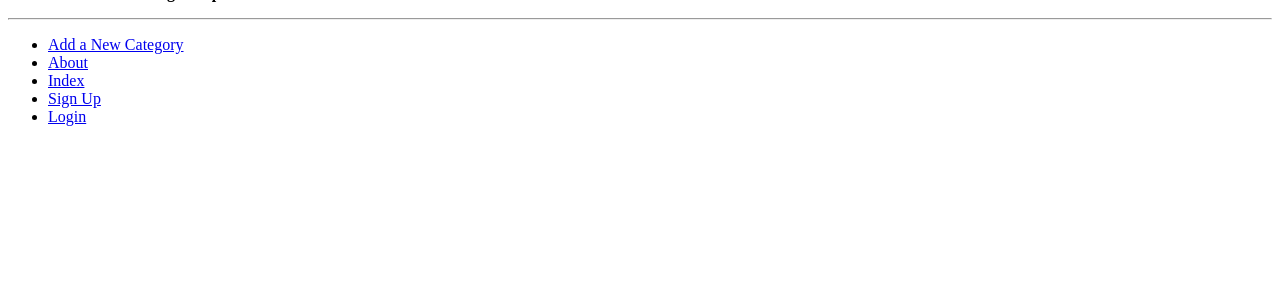
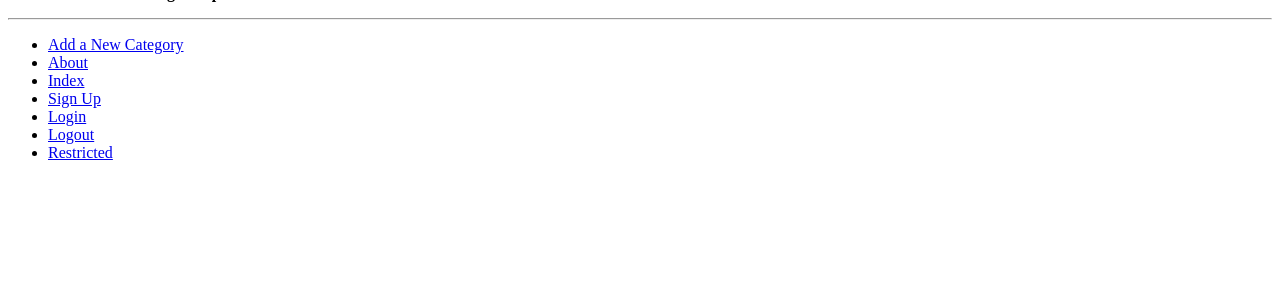
Before and after one commit to cesarmora2703/tango_with_dango_project, a Django app: page /rango/about/ in a window 1280 px wide. Shown: the part 509-800 px from the top of the page. Run offline with Django 3.2, Linux system fonts and the light colour scheme; data that the repository does not hold is empty.

Commit message:
Logout function implemented.

```diff
--- a/rango/templates/rango/base.html
+++ b/rango/templates/rango/base.html
@@ -32,6 +32,8 @@
         <li><a href="{% url 'rango:index' %}">Index</a></li>
         <li><a href="{% url 'rango:register' %}">Sign Up</a></li>
         <li><a href="{% url 'rango:login' %}">Login</a></li>
+        <li><a href="{% url 'rango:logout' %}">Logout</a></li>
+        <li><a href="{% url 'rango:restricted' %}">Restricted</a></li>
         </ul>
     </div>
 </body>
--- a/rango/urls.py
+++ b/rango/urls.py
@@ -14,4 +14,6 @@ urlpatterns = [
          views.add_page, name='add_page'),
     path('register/', views.register, name='register'),
     path('login/', views.user_login, name='login'),
+    path('logout/', views.user_logout, name='logout'),
+    path('restricted/', views.restricted, name="restricted"),
 ]
--- a/rango/views.py
+++ b/rango/views.py
@@ -2,7 +2,8 @@ from django.shortcuts import render
 from django.http import HttpResponse
 from django.shortcuts import redirect
 from django.urls import reverse
-from django.contrib.auth import login, authenticate
+from django.contrib.auth import login, authenticate, logout
+from django.contrib.auth.decorators import login_required
 
 # Import the categorry model
 from rango.models import Category, Page
@@ -209,3 +210,23 @@ def user_login(request):
     else:
         # No context variable to pass to the template system
         return render(request, 'rango/login.html')
+
+
+def some_view(request):
+    if not request.user.is_authenticated():
+        return HttpResponse("You are logged in.")
+    else:
+        return HttpResponse("You are not logged in.")
+
+
+@login_required
+def restricted(request):
+    return HttpResponse("Since you're logged in, you can see this text!")
+
+
+@login_required
+def user_logout(request):
+    # Since we know the user is logged in, we can now just log them out.
+    logout(request)
+    # Take the user back to the homepage.
+    return redirect(reverse('rango:index'))
--- a/tango_with_django_project/settings.py
+++ b/tango_with_django_project/settings.py
@@ -102,6 +102,7 @@ AUTH_PASSWORD_VALIDATORS = [
     },
 ]
 
+LOGIN_URL = 'rango:login'
 
 # Internationalization
 # https://docs.djangoproject.com/en/4.2/topics/i18n/
```
